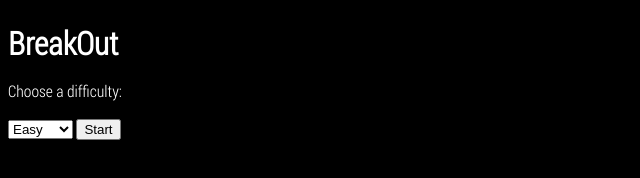
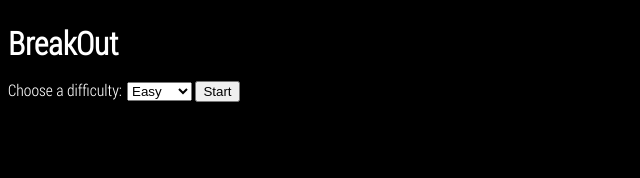
Before and after one commit to simonoppowa/BreakoutGameJS, a plain HTML site: page index.html in a window 1280 px wide. Shown: the whole page, without its empty margins (0-640 px from the left). Drawn offline with Linux system fonts and the light colour scheme.

Commit message:
fixed mode selection layout

```diff
--- a/css/breakout.css
+++ b/css/breakout.css
@@ -17,3 +17,9 @@ body {
 h1 {
 	margin-bottom: 15px;
 }
+
+#modemessage {
+    float: left;
+    margin: 0px;
+    margin-right: 5px;
+}
--- a/index.html
+++ b/index.html
@@ -10,13 +10,15 @@
 <body>
 	<h1>BreakOut</h1>
     <div id = "mode">
-        <p>Choose a difficulty:</p>
-        <select class="modedropdown">
+        <div><p id = "modemessage">Choose a difficulty:</p></div>
+        <div id = "modeselect">
+            <select class="modedropdown">
             <option value="1">Easy</option>
             <option value="2">Normal</option>
             <option value="3">Hard</option>
         </select>
         <button type="button" id="modebutton" >Start</button>
+        </div>
     </div>
 	<p id="canvas"><canvas id="breakoutcanvas" width="600" height="500"></canvas>
 	</p>
```
